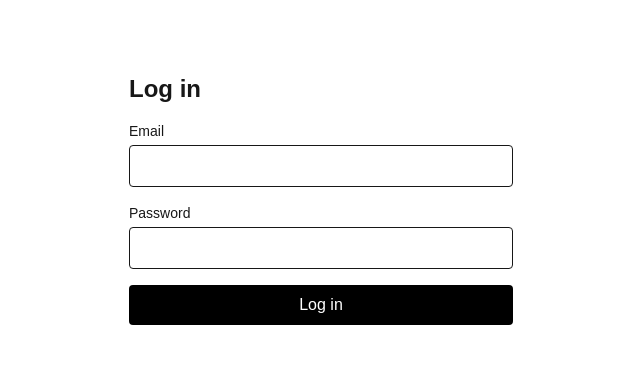
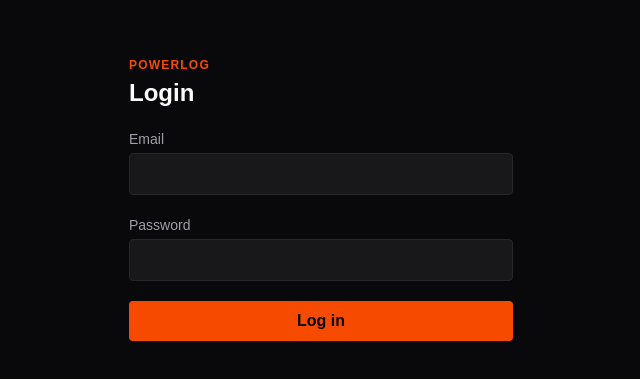
Before and after one commit to rbbieee/powerlog, a Next.js app: page /login in a window 1280 px wide. Shown: the part 201-580 px from the top of the page, without its empty margins (319-959 px from the left). Built offline with nearby package versions, Linux system fonts and the light colour scheme.

Commit message:
style: apply dark theme with orange accent to auth pages

```diff
--- a/src/app/login/page.tsx
+++ b/src/app/login/page.tsx
@@ -32,40 +32,53 @@ export default function LoginPage() {
   }
 
   return (
-    <div className="flex min-h-screen items-center justify-center">
-      <form onSubmit={handleSubmit} className="w-full max-w-sm space-y-4">
-        <h1 className="text-2xl font-bold">Log in</h1>
+    <div className="flex min-h-screen items-center justify-center bg-zinc-950 px-4">
+      <form onSubmit={handleSubmit} className="w-full max-w-sm space-y-5">
+        <div>
+          <p className="text-xs font-semibold uppercase tracking-widest text-orange-600">
+            PowerLog
+          </p>
+          <h1 className="mt-1 text-2xl font-bold text-zinc-50">
+            Login
+          </h1>
+        </div>
 
         {error && (
-          <p className="text-sm text-red-500">{error}</p>
+          <p className="rounded border border-red-900 bg-red-950 px-3 py-2 text-sm text-red-400">
+            {error}
+          </p>
         )}
 
         <div>
-          <label className="block text-sm font-medium">Email</label>
+          <label className="block text-sm font-medium text-zinc-400">
+            Email
+          </label>
           <input
             type="email"
             required
             value={email}
             onChange={(e) => setEmail(e.target.value)}
-            className="mt-1 w-full rounded border px-3 py-2"
+            className="mt-1 w-full rounded border border-zinc-800 bg-zinc-900 px-3 py-2 text-zinc-50 outline-none focus:border-orange-600"
           />
         </div>
 
         <div>
-          <label className="block text-sm font-medium">Password</label>
+          <label className="block text-sm font-medium text-zinc-400">
+            Password
+          </label>
           <input
             type="password"
             required
             value={password}
             onChange={(e) => setPassword(e.target.value)}
-            className="mt-1 w-full rounded border px-3 py-2"
+            className="mt-1 w-full rounded border border-zinc-800 bg-zinc-900 px-3 py-2 text-zinc-50 outline-none focus:border-orange-600"
           />
         </div>
 
         <button
           type="submit"
           disabled={loading}
-          className="w-full rounded bg-black px-3 py-2 text-white disabled:opacity-50"
+          className="w-full rounded bg-orange-600 px-3 py-2 font-semibold text-zinc-950 transition hover:bg-orange-500 disabled:opacity-50"
         >
           {loading ? "Logging in..." : "Log in"}
         </button>
--- a/src/app/register/page.tsx
+++ b/src/app/register/page.tsx
@@ -33,40 +33,53 @@ export default function RegisterPage() {
   }
 
   return (
-    <div className="flex min-h-screen items-center justify-center">
-      <form onSubmit={handleSubmit} className="w-full max-w-sm space-y-4">
-        <h1 className="text-2xl font-bold">Create your account</h1>
+    <div className="flex min-h-screen items-center justify-center bg-zinc-950 px-4">
+      <form onSubmit={handleSubmit} className="w-full max-w-sm space-y-5">
+        <div>
+          <p className="text-xs font-semibold uppercase tracking-widest text-orange-600">
+            PowerLog
+          </p>
+          <h1 className="mt-1 text-2xl font-bold text-zinc-50">
+            Create your account
+          </h1>
+        </div>
 
         {error && (
-          <p className="text-sm text-red-500">{error}</p>
+          <p className="rounded border border-red-900 bg-red-950 px-3 py-2 text-sm text-red-400">
+            {error}
+          </p>
         )}
 
         <div>
-          <label className="block text-sm font-medium">Email</label>
+          <label className="block text-sm font-medium text-zinc-400">
+            Email
+          </label>
           <input
             type="email"
             required
             value={email}
             onChange={(e) => setEmail(e.target.value)}
-            className="mt-1 w-full rounded border px-3 py-2"
+            className="mt-1 w-full rounded border border-zinc-800 bg-zinc-900 px-3 py-2 text-zinc-50 outline-none focus:border-orange-600"
           />
         </div>
 
         <div>
-          <label className="block text-sm font-medium">Password</label>
+          <label className="block text-sm font-medium text-zinc-400">
+            Password
+          </label>
           <input
             type="password"
             required
             value={password}
             onChange={(e) => setPassword(e.target.value)}
-            className="mt-1 w-full rounded border px-3 py-2"
+            className="mt-1 w-full rounded border border-zinc-800 bg-zinc-900 px-3 py-2 text-zinc-50 outline-none focus:border-orange-600"
           />
         </div>
 
         <button
           type="submit"
           disabled={loading}
-          className="w-full rounded bg-black px-3 py-2 text-white disabled:opacity-50"
+          className="w-full rounded bg-orange-600 px-3 py-2 font-semibold text-zinc-950 transition hover:bg-orange-500 disabled:opacity-50"
         >
           {loading ? "Creating account..." : "Create account"}
         </button>
```
